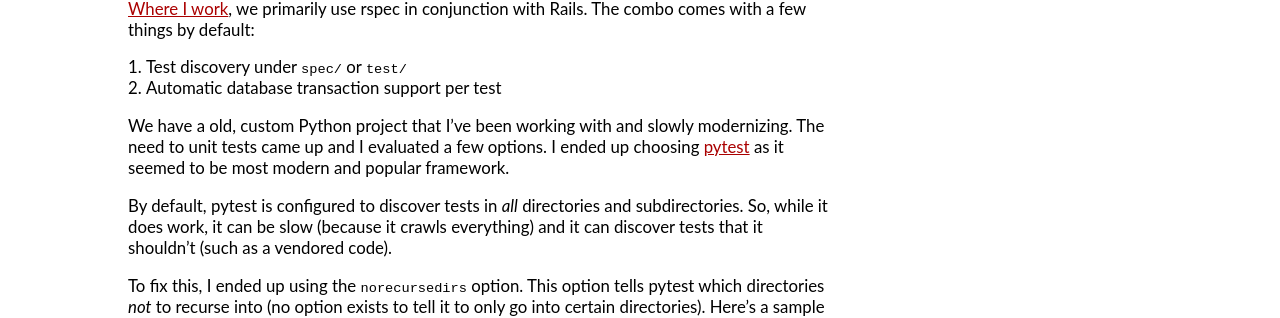
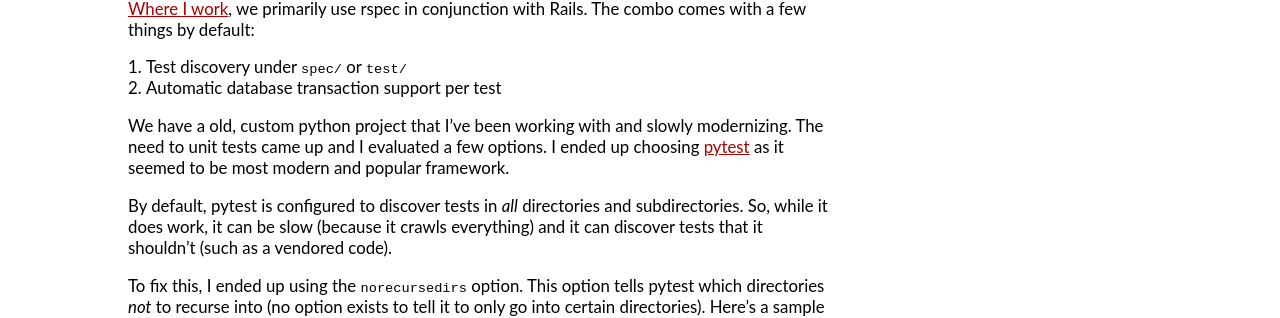
Before and after one commit to Nitrodist/markcampbell.me, a Jekyll site: the page built from _posts/2015-06-14-database-transactions-with-pytest.md, in a window 1280 px wide and 900 px high. Shown: the part 303-621 px from the top of the window. Built offline with Jekyll 4.4.1, drawn with Linux system fonts in a browser that asks for light colours; comment, search, counter and statistics services are not loaded.

```diff
--- a/_posts/2015-06-14-database-transactions-with-pytest.md
+++ b/_posts/2015-06-14-database-transactions-with-pytest.md
@@ -11,7 +11,7 @@ For past few years I've been primarily a ruby programmer. In the ruby ecosystem,
 1. Test discovery under `spec/` or `test/`
 2. Automatic database transaction support per test
 
-We have a old, custom Python project that I've been working with and slowly modernizing. The need to unit tests came up and I evaluated a few options. I ended up choosing [pytest](https://pytest.org/) as it seemed to be most modern and popular framework.
+We have a old, custom python project that I've been working with and slowly modernizing. The need to unit tests came up and I evaluated a few options. I ended up choosing [pytest](https://pytest.org/) as it seemed to be most modern and popular framework.
 
 By default, pytest is configured to discover tests in *all* directories and subdirectories. So, while it does work, it can be slow (because it crawls everything) and it can discover tests that it shouldn't (such as a vendored code).
 
```
